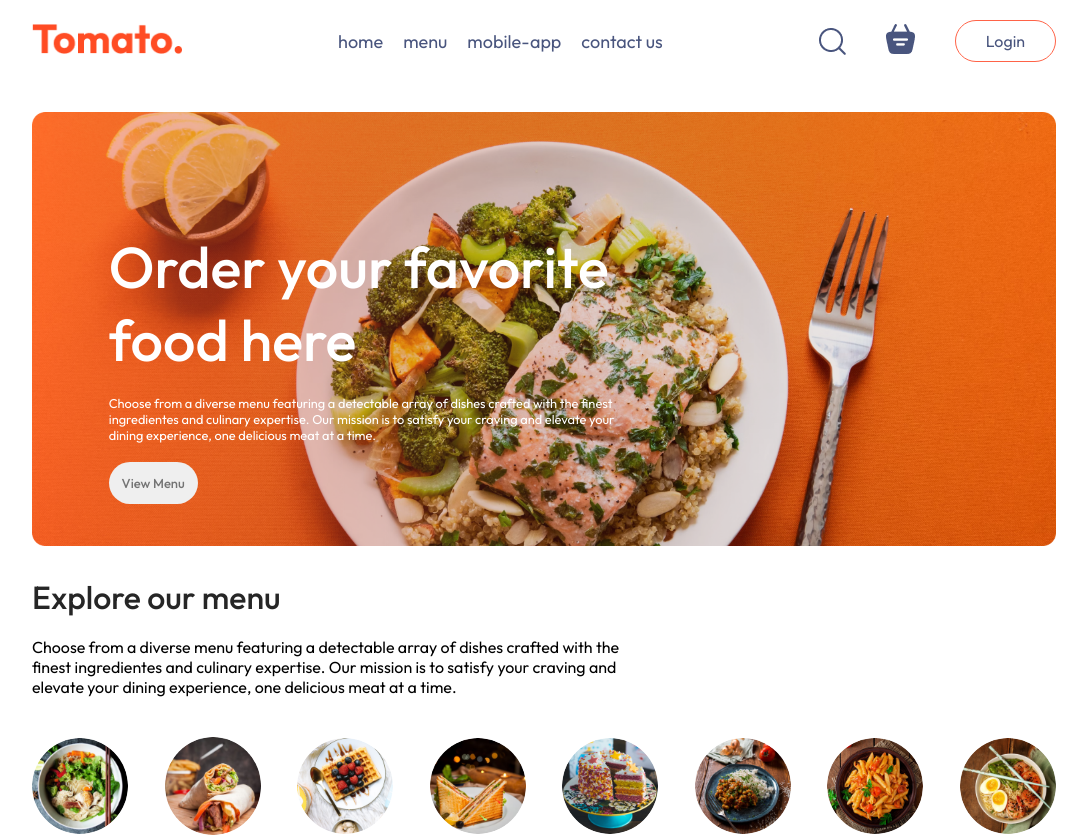
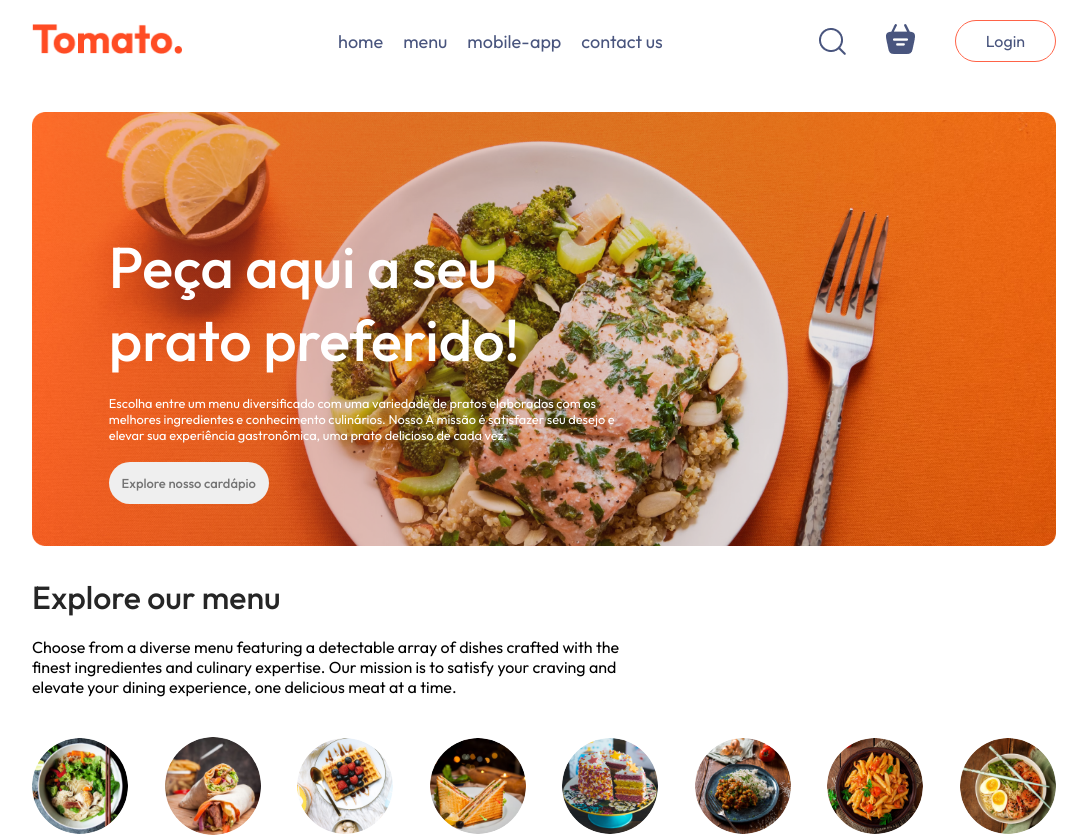
Before and after one commit to matheushenriquecsb/food-delivery-react, a React (Vite) app: page / in a window 1280 px wide. Shown: the top 837 px of the page, without its empty margins (96-1183 px from the left). Built offline with nearby package versions, Linux system fonts and the light colour scheme; no server answers.

Commit message:
Update Header.jsx

```diff
--- a/src/components/Header/Header.jsx
+++ b/src/components/Header/Header.jsx
@@ -4,15 +4,15 @@ const Header = () => {
   return (
     <div className="header">
       <div className="header-contents">
-        <h2>Order your favorite food here</h2>
+        <h2>Peça aqui a seu prato preferido!</h2>
         <p>
-          Choose from a diverse menu featuring a detectable array of dishes
-          crafted with the finest ingredientes and culinary expertise. Our
-          mission is to satisfy your craving and elevate your dining experience,
-          one delicious meat at a time.
+          Escolha entre um menu diversificado com uma variedade de pratos
+          elaborados com os melhores ingredientes e conhecimento culinários. Nosso
+          A missão é satisfazer seu desejo e elevar sua experiência gastronômica,
+          uma prato delicioso de cada vez.
         </p>
         <a href="#explore-menu">
-          <button>View Menu</button>
+          <button>Explore nosso cardápio</button>
         </a>
       </div>
     </div>
```
